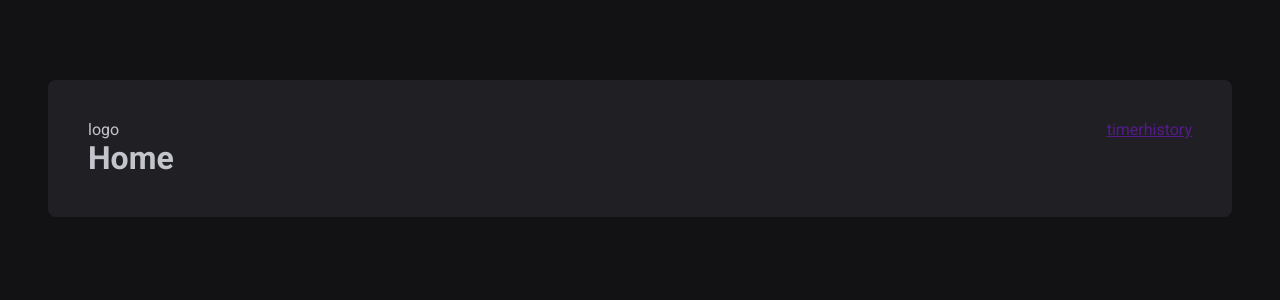
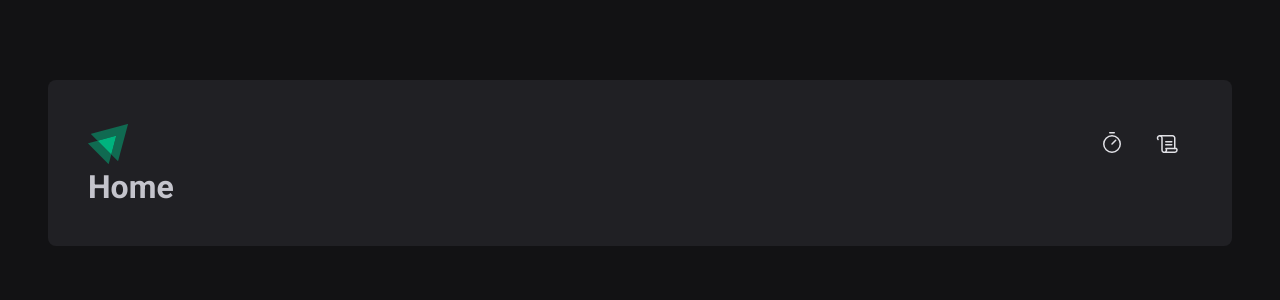
Before and after one commit to DarkhnessXK/ignite-timer, a React (Vite) app: page / in a window 1280 px wide. Shown: the top 300 px of the page. Built offline with nearby package versions, Linux system fonts and the light colour scheme.

Commit message:
fix: css e icones

```diff
--- a/package.json
+++ b/package.json
@@ -10,6 +10,7 @@
     "lint": "eslint src --ext .ts,.tsx"
   },
   "dependencies": {
+    "phosphor-react": "^1.4.1",
     "react": "^18.2.0",
     "react-dom": "^18.2.0",
     "react-router-dom": "^6.10.0",
--- a/src/components/Header/index.tsx
+++ b/src/components/Header/index.tsx
@@ -1,12 +1,19 @@
 import { HeaderContainer } from './styles'
+import { Timer, Scroll } from 'phosphor-react'
+import logoIgnite from '../../assets/Logo-ignite.svg'
+import { NavLink } from 'react-router-dom'
 
 export function Header() {
   return (
     <HeaderContainer>
-      <span>logo</span>
+      <img src={logoIgnite} alt=""></img>
       <nav>
-        <a href="">timer</a>
-        <a href="">history</a>
+        <NavLink to="/" title="Timer">
+          <Timer size={24} />
+        </NavLink>
+        <NavLink to="/history" title="Historico">
+          <Scroll size={24} />
+        </NavLink>
       </nav>
     </HeaderContainer>
   )
--- a/src/components/Header/styles.ts
+++ b/src/components/Header/styles.ts
@@ -4,4 +4,31 @@
   display: flex;
   align-items: center;
   justify-content: space-between;
+
+  nav {
+    display: flex;
+    gap: 0.5rem;
+
+    a {
+      width: 3rem;
+      height: 3rem;
+
+      display: flex;
+      justify-content: center;
+      align-items: center;
+
+      color: ${(props) => props.theme['gray-100']};
+
+      border-top: 3px solid transparent;
+      border-bottom: 3px solid transparent;
+
+      &:hover {
+        border-bottom: 3px solid ${(props) => props.theme['green-500']};
+
+        &.active {
+          color: ${(props) => props.theme['green-500']};
+        }
+      }
+    }
+  }
 `
```
Also changed, not shown: src/assets/Logo-ignite.svg (added), 1 other file (tests, documents, lock files or other folders).
